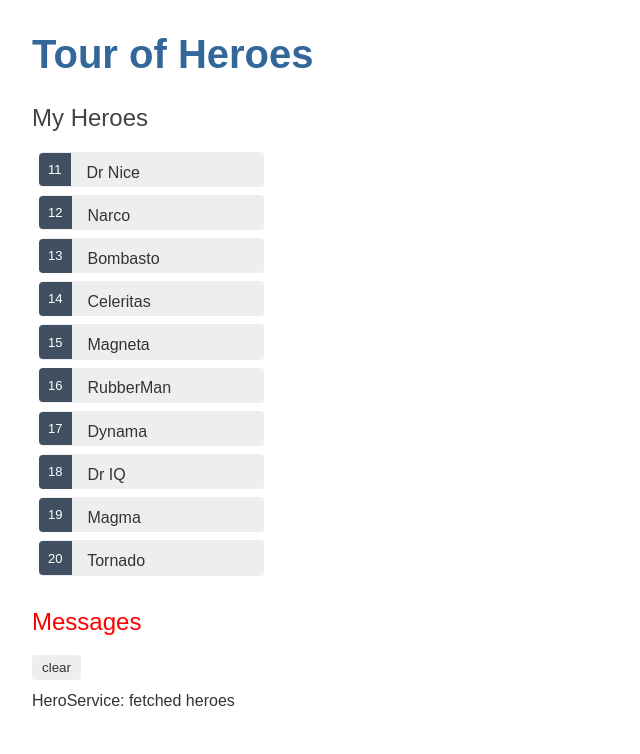
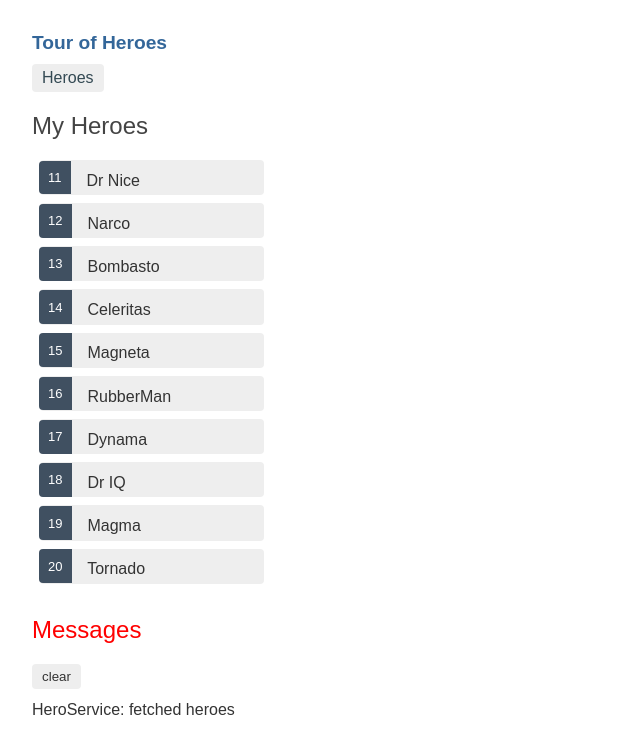
Before and after one commit to bananno/angular-tour-of-heroes, an Angular app: page /heroes in a window 1280 px wide. Shown: the top 754 px of the page, without its empty margins (0-640 px from the left). Built offline with nearby package versions, Linux system fonts and the light colour scheme.

Commit message:
Add link to new route; add style for app component

```diff
--- a/src/app/app.component.css
+++ b/src/app/app.component.css
@@ -0,0 +1,34 @@
+/* AppComponent's private CSS styles */
+
+h1 {
+  font-size: 1.2em;
+  margin-bottom: 0;
+}
+
+h2 {
+  font-size: 2em;
+  margin-top: 0;
+  padding-top: 0;
+}
+
+nav a {
+  padding: 5px 10px;
+  text-decoration: none;
+  margin-top: 10px;
+  display: inline-block;
+  background-color: #eee;
+  border-radius: 4px;
+}
+
+nav a:visited, a:link {
+  color: #334953;
+}
+
+nav a:hover {
+  color: #039be5;
+  background-color: #cfd8dc;
+}
+
+nav a.active {
+  color: #039be5;
+}
--- a/src/app/app.component.html
+++ b/src/app/app.component.html
@@ -1,3 +1,6 @@
 <h1>{{title}}</h1>
+<nav>
+  <a routerLink="/heroes">Heroes</a>
+</nav>
 <router-outlet></router-outlet>
 <app-messages></app-messages>
```
